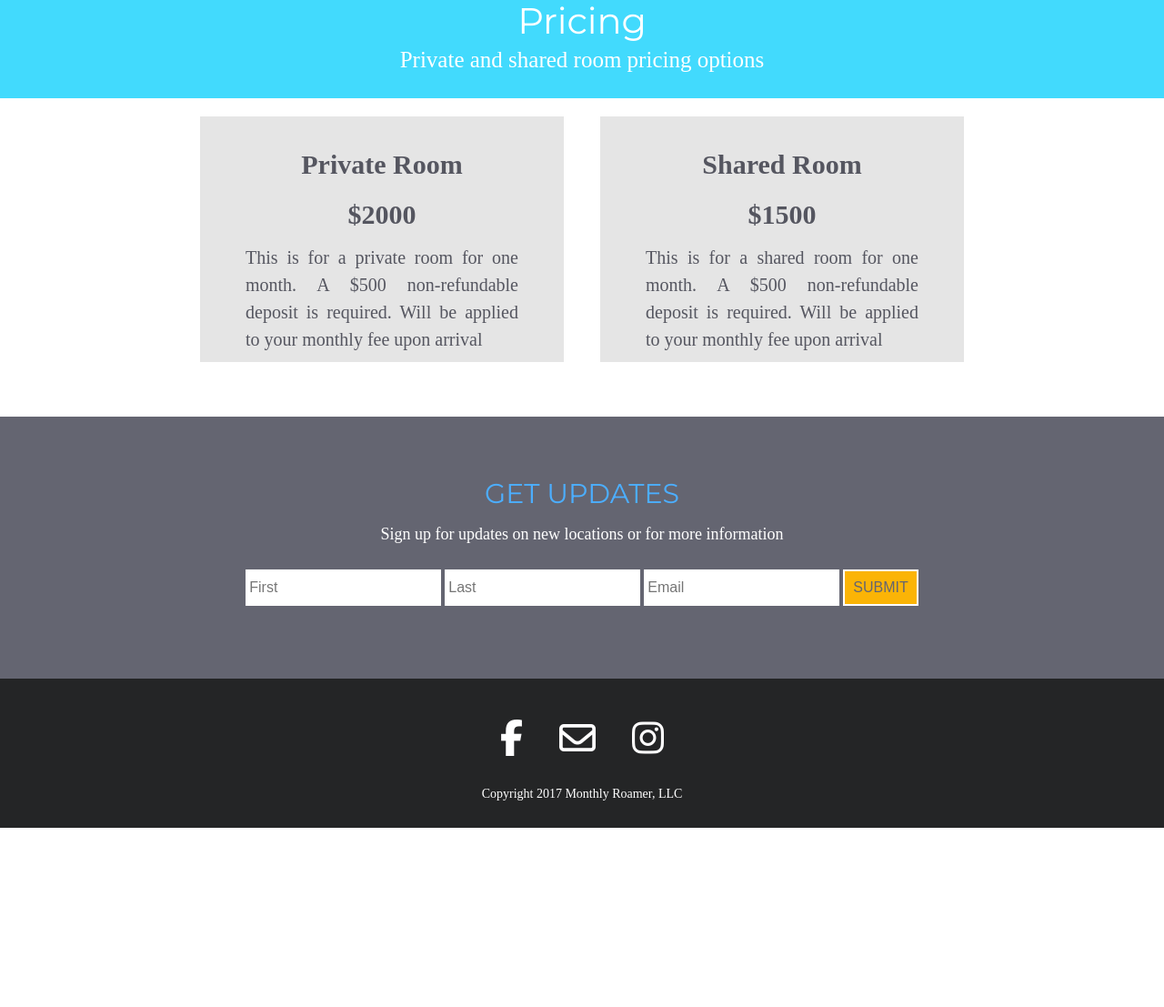
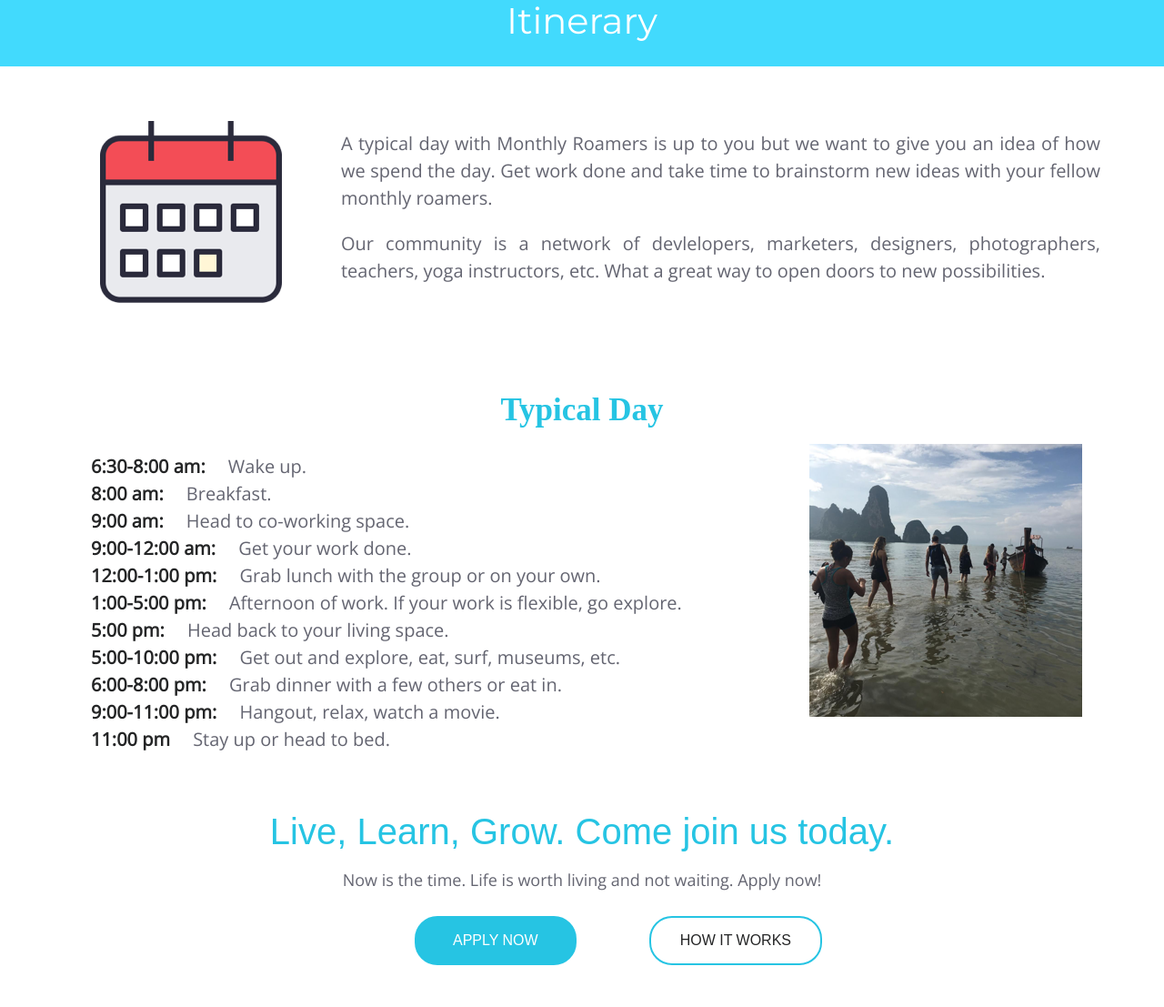
Before and after one commit to kweek/roamers, a website: page public/index.html at #!/itinerary in a window 1280 px wide. Shown: the part 107-1214 px from the top of the page at 91% size. Before the commit the page ends 1017 px from the top, so only its background shows below. Drawn offline with nearby package versions, Linux system fonts and the light colour scheme; some packages are replaced by stand-ins of ours.

Commit message:
itinerary page update

```diff
--- a/public/globalStyles.css
+++ b/public/globalStyles.css
@@ -25,11 +25,21 @@
   color: #fff;
   margin: 15px;
 }
+.app-button:hover {
+  color: #fff;
+}
+
 .nav-links {
   color: #646571;
   margin: 15px;
 }
 
+/*.color{
+  color: #646571;
+}*/
+.nav-links-home:hover {
+  color: #646571;
+}
 
 .nav-apply {
   background-color: transparent;
@@ -41,12 +51,13 @@
 .home-nav-button {
   border: 2px solid #fff;
 }
-.app-button:hover {
-  color: #ffffff;
-}
+
 .nav-apply:hover {
   background-color: #646571;
   border-radius: 25px;
+}
+.home-nav-button:hover {
+  background-color: #fff;
 }
 
 .all-contain {
--- a/public/home/homeStyle.css
+++ b/public/home/homeStyle.css
@@ -83,7 +83,7 @@ body {
 
 .font-p {
   color: #646571;
-  text-align: center;
+  text-align: justify;
   font-family: 'futura', sans-serif;
   margin: 0 40px;
   margin-bottom: 40px;
@@ -125,7 +125,6 @@ body {
 
 .surf {
   background-image: url('/img/raombeach.png');
-
 }
 .people {
   background-image: url('/img/combined-person.png');
@@ -153,7 +152,7 @@ body {
 }
 .font-p-mission{
   color: #646571;
-  font-family: 'Open Sans', sans-serif;
+  font-family: 'futura', 'Open Sans', sans-serif;
   /*margin-bottom: 40px;*/
   font-size: 20px;
   line-height: 1.5;
--- a/public/howItWorks/hitStyles.css
+++ b/public/howItWorks/hitStyles.css
@@ -125,3 +125,72 @@ hr {
 .fat {
   color: rgba(33, 212, 253, .85);
 }
+
+/*pricing section below*/
+.pricing-container {
+  width: 100%;
+  display: flex;
+  justify-content: center;
+}
+.pr-title {
+  margin-top: 40px;
+}
+.p-wording {
+  font-size: 25px;
+  color: #fff;
+  text-align: center;
+  margin-top: 10px;
+  /*padding-bottom: 20px;
+  margin-bottom: 10px;*/
+}
+.small-t-wording{
+  font-size: 25px;
+  color: #646571;
+  text-align: center;
+}
+
+.pricing-box {
+  width: 400px;
+  height: 100%;
+  /*background-color: #59E8D9;*/
+  margin: 20px;
+}
+.left-pricing {
+  background-color: #e5e5e5;
+}
+.right-pricing {
+  background-color: #e5e5e5;
+}
+.price-title {
+  padding-top: 10px;
+  font-size: 30px;
+  font-weight: bold;
+  color: #555660;
+  line-height: 1.5;
+  text-align: center;
+}
+
+
+.pt {
+  padding-top: 30px;
+  color: #555660;
+}
+.get-started-container {
+  margin-top: 40px;
+}
+.room-explain {
+  padding-top: 20px;
+  color: #555660;
+  line-height: 1.5;
+  text-align: center;
+  font-size: 20px;
+  padding: 10px;
+  text-align: justify;
+  margin-left: 40px;
+  margin-right: 40px;
+}
+.steps-box {
+  /*border: 2px solid #646571;*/
+  margin: 20px;
+  height:inherit;
+}
--- a/public/itinerary/itinStyles.css
+++ b/public/itinerary/itinStyles.css
@@ -1,69 +1,89 @@
 
-/*pricing section below*/
-.pricing-container {
-  width: 100%;
-  display: flex;
-  justify-content: center;
-}
-.pr-title {
-  margin-top: 40px;
-}
-.p-wording {
-  font-size: 25px;
-  color: #fff;
-  text-align: center;
-  margin-top: 10px;
-  /*padding-bottom: 20px;
-  margin-bottom: 10px;*/
-}
-.small-t-wording{
-  font-size: 25px;
-  color: #646571;
-  text-align: center;
+/*
+.how-short-itin {
+  margin-top: 30px;
+  line-height: 1.5;
+  padding: 0 60px;
+}*/
+.itin-contain {
+  margin-bottom: 20px;
+  margin: 0 60px;
 }
 
-.pricing-box {
-  width: 400px;
+.itin-content {
+  width: 100%;
+  height: 300px;
+  margin-top: 60px;
+  display: flex;
+}
+
+.itin-content-image {
+  margin-left: 50px;
+  width: 30%;
   height: 100%;
-  /*background-color: #59E8D9;*/
-  margin: 20px;
+  background-repeat: no-repeat;
 }
-.left-pricing {
-  background-color: #e5e5e5;
+
+.map {
+  background-image: url('/img/newcalander.png');
+
 }
-.right-pricing {
-  background-color: #e5e5e5;
+.itin-content-image-two {
+  /*margin-left: 100px;*/
+  width: 40%;
+  height: 100%;
+  background-repeat: no-repeat;
 }
-.price-title {
-  padding-top: 10px;
-  font-size: 30px;
-  font-weight: bold;
-  color: #555660;
-  line-height: 1.5;
-  text-align: center;
+.calendar {
+  background-image: url('/img/boating.png');
+  background-position: left;
+}
+
+.itin-content-message {
+  width: 100%;
+  height: 100%;
+  padding: 10px;
+  text-align: justify;
+}
+.itin-p-a{
+  margin-top: 0px;
+}
+.itin-p-b {
+  margin-top: 20px;
 }
 
 
-.pt {
-  padding-top: 30px;
-  color: #555660;
+.title-included-itin{
+  font-size: 35px;
+  font-weight: bold;
+  color: #26C4E3;
+  text-align: center;
 }
-.get-started-container {
-  margin-top: 40px;
+.itin-b{
+  margin-top: 20px;
 }
-.room-explain {
-  padding-top: 20px;
-  color: #555660;
-  line-height: 1.5;
+.time {
+  color: #242526;
+  font-weight: bold;
+  padding-right: 20px;
+}
+
+.itin-ul {
+  margin-top: 0px;
+  margin-left: 30px;
+  font-family: 'Open Sans';
+}
+
+.come-join-itin {
+  padding: 70px;
+  width: 100%;
+  height: 300px;
   text-align: center;
-  font-size: 20px;
-  padding: 10px;
-  text-align: justify;
-  margin-left: 40px;
-  margin-right: 40px;
 }
-.steps-box {
-  /*border: 2px solid #646571;*/
-  margin: 20px;
-  height:inherit;
+.im-head-itin {
+  color: #26C4E3;
 }
+.last-p {
+    padding-bottom: 10px;
+    font-size: 18px;
+}
--- a/public/itinerary/itinerary.html
+++ b/public/itinerary/itinerary.html
@@ -1,23 +1,56 @@
 <section class="all-contain">
-<div class="pricing-title-container">
-  <div class="all-background">
-    <h1 class="how-title">Pricing</h1>
-    <p class="pricing-info p-wording">Private and shared room pricing options</p>
-    <!-- <div class="title-included pr-title">Pricing</div> -->
+  <div class="pricing-title-container">
+    <div class="all-background">
+      <h1 class="how-title">Itinerary</h1>
+    </div>
   </div>
+<div class="itin-contain">
+    <div class="itin-content">
+        <div class="itin-content-image map"></div>
+        <div class="itin-content-message">
+          <p class="content-message font-p-mission itin-p-a">A typical day with Monthly Roamers is up to you but we want to give you an idea of how we spend the day. Get work done and take time to brainstorm new ideas with your fellow monthly roamers.</p>
+          <p class="content-message font-p-mission itin-p-b">Our community is a network of devlelopers, marketers, designers, photographers, teachers, yoga instructors, etc. What a great way to open doors to new possibilities.</p>
+        </div>
+    </div>
+
+  <p class="title-included-itin">Typical Day</p>
+  <div class="itin-content itin-b">
+    <div class="itin-content-message">
+      <p class="content-message font-p-mission itin-p-a">
+        <ul class="font-p-mission itin-ul"><span class="time">6:30-8:00 am:</span> Wake up.</ul>
+        <ul class="font-p-mission itin-ul"><span class="time">8:00 am:</span> Breakfast.</ul>
+        <ul class="font-p-mission itin-ul"><span class="time">9:00 am:</span> Head to co-working space.</ul>
+        <ul class="font-p-mission itin-ul"><span class="time">9:00-12:00 am:</span> Get your work done.</ul>
+        <ul class="font-p-mission itin-ul"><span class="time">12:00-1:00 pm:</span> Grab lunch with the group or on your own.</ul>
+        <ul class="font-p-mission itin-ul"><span class="time">1:00-5:00 pm:</span> Afternoon of work. If your work is flexible, go explore.</ul>
+        <ul class="font-p-mission itin-ul"><span class="time">5:00 pm:</span> Head back to your living space.</ul>
+        <ul class="font-p-mission itin-ul"><span class="time">5:00-10:00 pm:</span> Get out and explore, eat, surf, museums, etc.</ul>
+        <ul class="font-p-mission itin-ul"><span class="time">6:00-8:00 pm:</span> Grab dinner with a few others or eat in.</ul>
+        <ul class="font-p-mission itin-ul"><span class="time">9:00-11:00 pm:</span> Hangout, relax, watch a movie.</ul>
+        <ul class="font-p-mission itin-ul"><span class="time">11:00 pm</span> Stay up or head to bed.</ul>
+
+      </p>
+      <!-- <p class="apply-a"><button class="join-button join-apply apply-b"><a ui-sref="apply">Start Application</a></button></p> -->
+    </div>
+    <div class="itin-content-image-two calendar"></div>
+  </div>
+</div>
+<br>
+<div class="come-join-itin">
+  <div class="join-header">
+    <p class="intro-mission im-head-itin">Live, Learn, Grow. Come join us today.</p>
+    <p class="font-p-mission last-p">Now is the time. Life is worth living and not waiting. Apply now! </p>
+  </div>
+    <br>
+  <div class="button-a-h">
+    <div class="button-join">
+      <button class="join-button join-apply"><a ui-sref="apply">Apply Now</a></button>
+    </div>
+    <div class="button-join">
+      <button class="join-button join-how"><a ui-sref="apply" class="join-how">How it Works</a></button>
+    </div>
+  </div>
+</div>
 
 
-</div>
-<div class="pricing-container">
-    <div class="pricing-box left-pricing">
-      <p class="price-title pt">Private Room</p>
-      <p class="price-title">$2000</p>
-      <p class="room-explain">This is for a private room for one month. A $500 non-refundable deposit is required. Will be applied to your monthly fee upon arrival</p>
-    </div>
-    <div class="pricing-box right-pricing">
-      <p class="price-title pt">Shared Room</p>
-      <p class="price-title">$1500</p>
-      <p class="room-explain">This is for a shared room for one month. A $500 non-refundable deposit is required. Will be applied to your monthly fee upon arrival</p>
-    </div>
-</div>
 </section>
```
Also changed, not shown: public/homeHeader.html (+1 -1 lines), public/img/boating.png (added), public/img/calendar.png (added), public/img/map.png (added), public/img/newcalander.png (added).
